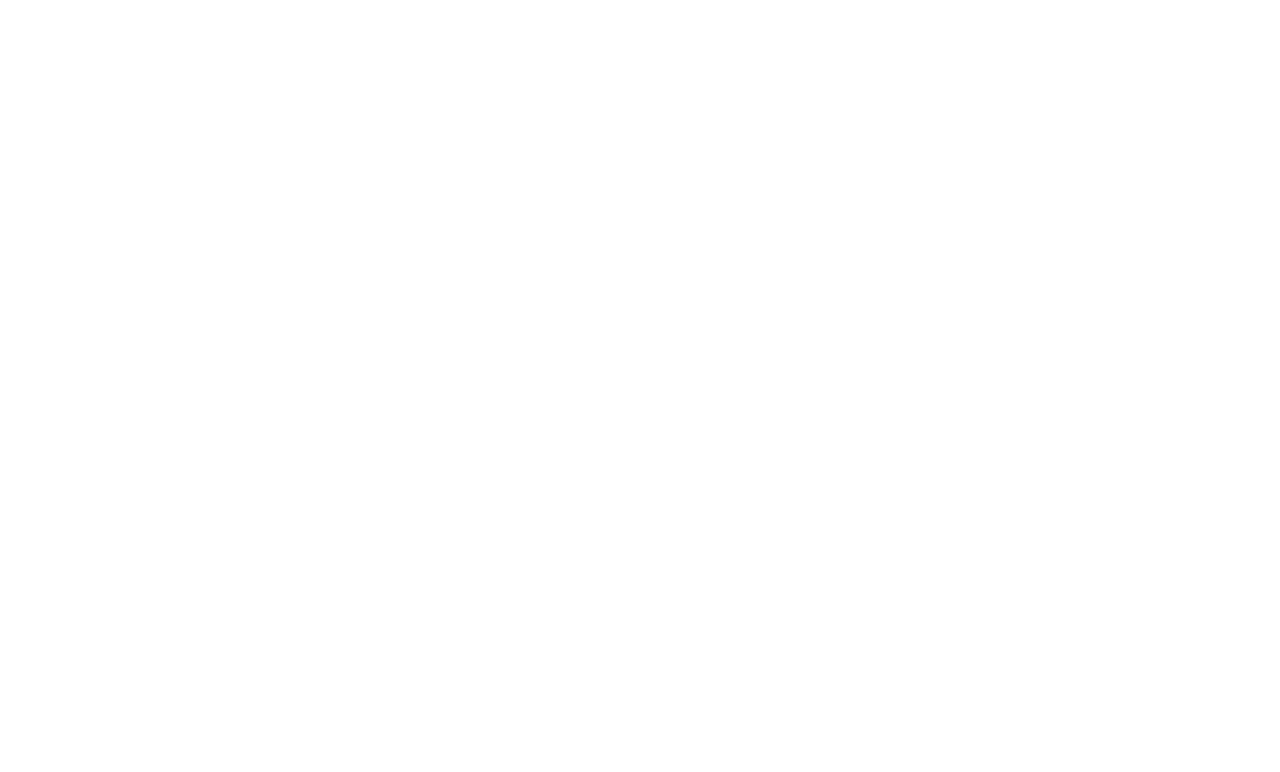
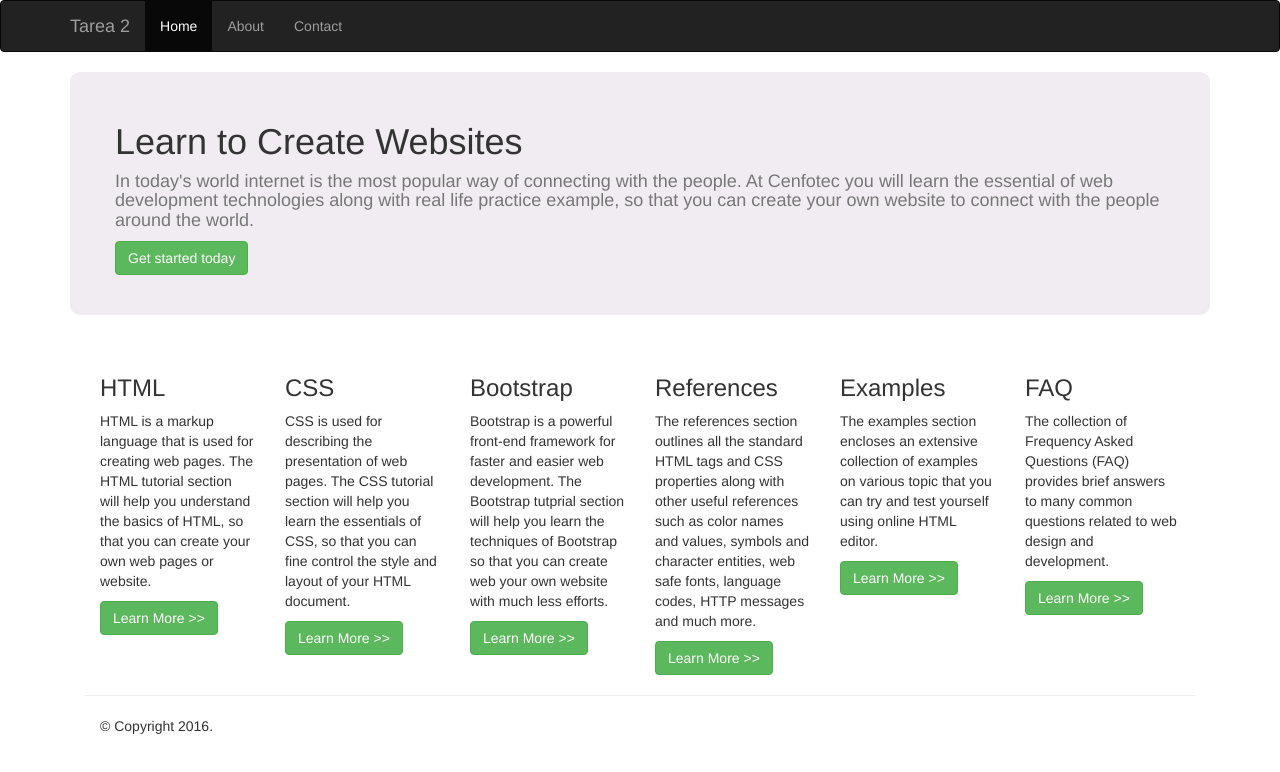
Before and after one commit to mei18/Tarea2, a plain HTML site: page index.html in a window 1280 px wide. Drawn offline with nearby package versions, Linux system fonts and the light colour scheme.

Commit message:
add website navigation

```diff
--- /dev/null
+++ b/css/style.css
@@ -0,0 +1,20 @@
+h1, h4, .int{
+	margin-left: 30px;
+}
+
+h1 {
+	margin-top: 50px;
+}
+
+.int {
+	margin-bottom: 40px;
+}
+
+.row-intro{
+	background-color: #f1ecf2;
+	border-radius: 10px;
+}
+
+.row-info {
+	margin-top: 40px;
+}
--- a/index.html
+++ b/index.html
@@ -2,10 +2,115 @@
 <html lang="en">
 <head>
 	<meta charset="UTF-8">
+	<meta name="viewport" content="width=device-width, initial-scale=1">
 	<title>Tarea 2</title>
 	<link href="bootstrap/css/bootstrap.min.css" rel="stylesheet">
+	<link href="css/style.css" rel="stylesheet">
 </head>
 <body>
+	<div class="navbar navbar-inverse col-xs-12">
+		<div class="container">
+    		<div class="navbar-header">
+				<button type="button" class="navbar-toggle" data-toggle="collapse" data-target="#navT2">
+			        <span class="icon-bar"></span>
+			        <span class="icon-bar"></span>
+			        <span class="icon-bar"></span>
+			    </button>
+			    <a class="navbar-brand" href="#">Tarea 2</a>
+			</div>
+
+			<div class="collapse navbar-collapse" id="navT2">
+			    <ul class="nav navbar-nav">
+				    <li class="nav-item active">
+				    	<a class="nav-link" href="#">Home <span class="sr-only">(current)</span></a>
+				    </li>
+				    <li class="nav-item">
+				        <a class="nav-link" href="#">About</a>
+				    </li>
+				    <li class="nav-item">
+				        <a class="nav-link" href="#">Contact</a>
+				    </li>
+			    </ul>
+		  	</div>
+    	</div>
+
+
+
+	</div><!-- navbar-->
+
+	<div class="header">
+    	<div class="container">
+    		<div class="row-intro col-xs-12">
+    			<h1>Learn to Create Websites</h1>
+    			<h4 class="text-muted">
+    				In today's world internet is the most popular way of connecting with the people. At Cenfotec you will learn the essential of web development technologies along with real life practice example, so that you can create your own website to connect with the people around the world.
+    			</h4>
+
+    			<button type="button" class="btn btn-success int">Get started today</button>
+    		</div>
+    	</div>
+    </div> <!-- header-->
+
+    <div class="information">
+    	<div class="container">
+    		<div class="row-info col-xs-12">
+    			<div class="html col-md-2">
+    				<h3>HTML</h3>
+    				<p>
+    					HTML is a markup language that is used for creating web pages. The HTML tutorial section will help you understand the basics of HTML, so that you can create your own web pages or website.
+    				</p>
+    				<button type="button" class="btn btn-success">Learn More >></button>
+    			</div>
+    			<div class="css col-md-2">
+    				<h3>CSS</h3>
+    				<p>
+    					CSS is used for describing the presentation of web pages. The CSS tutorial section will help you learn the essentials of CSS, so that you can fine control the style and layout of your HTML document.
+    				</p>
+    				<button type="button" class="btn btn-success">Learn More >></button>
+    			</div>
+    			<div class="btp col-md-2">
+    				<h3>Bootstrap</h3>
+    				<p>
+    					Bootstrap is a powerful front-end framework for faster and easier web development. The Bootstrap tutprial section will help you learn the techniques of Bootstrap so that you can create web your own website with much less efforts.
+    				</p>
+    				<button type="button" class="btn btn-success">Learn More >></button>
+    			</div>
+    			<div class="ref col-md-2">
+    				<h3>References</h3>
+    				<p>
+    					The references section outlines all the standard HTML tags and CSS properties along with other useful references such as color names and values, symbols and character entities, web safe fonts, language codes, HTTP messages and much more.
+    				</p>
+    				<button type="button" class="btn btn-success">Learn More >></button>
+    			</div>
+    			<div class="exp col-md-2">
+    				<h3>Examples</h3>
+    				<p>
+    					The examples section encloses an extensive collection of examples on various topic that you can try and test yourself using online HTML editor.
+    				</p>
+    				<button type="button" class="btn btn-success">Learn More >></button>
+    			</div>
+    			<div class="faq col-md-2">
+    				<h3>FAQ</h3>
+    				<p>
+    					The collection of Frequency Asked Questions (FAQ) provides brief answers to many common questions related to web design and development.
+    				</p>
+    				<button type="button" class="btn btn-success">Learn More >></button>
+    			</div>
+    		</div>
+    	</div>
+    </div> <!-- information-->
+
+    <div class="footer">
+    	<div class="container">
+    		<div class="row-footer col-xs-12">
+				<hr>
+    			<div class="col-sm-6">
+    				<span class="copyright">&copy; Copyright 2016.</span>
+    			</div>
+    		</div>
+    	</div>
+    </div> <!-- footer-->
+
 	<script src="https://ajax.googleapis.com/ajax/libs/jquery/1.11.3/jquery.min.js"></script>
 	<script src="bootstrap/js/bootstrap.min.js"></script>
 </body>
```
